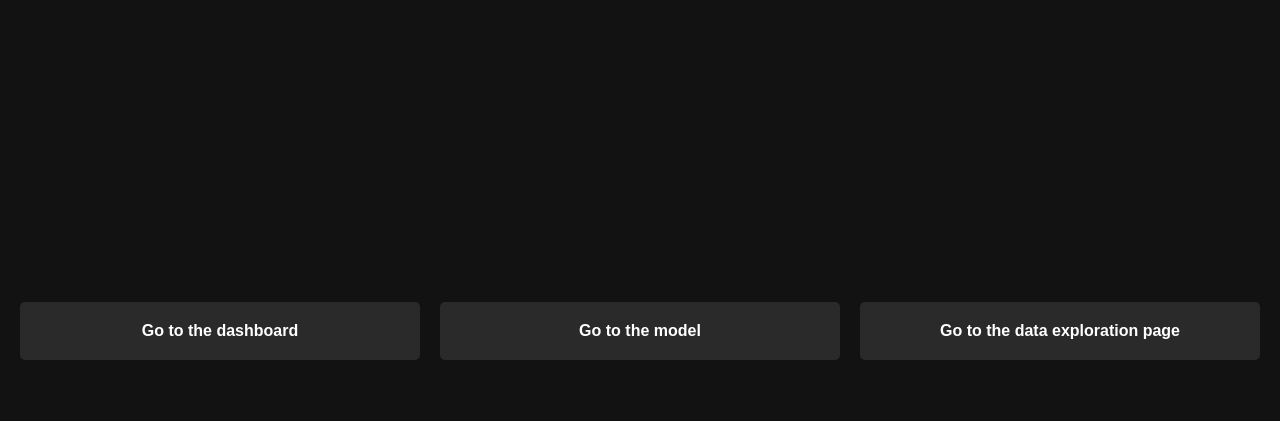
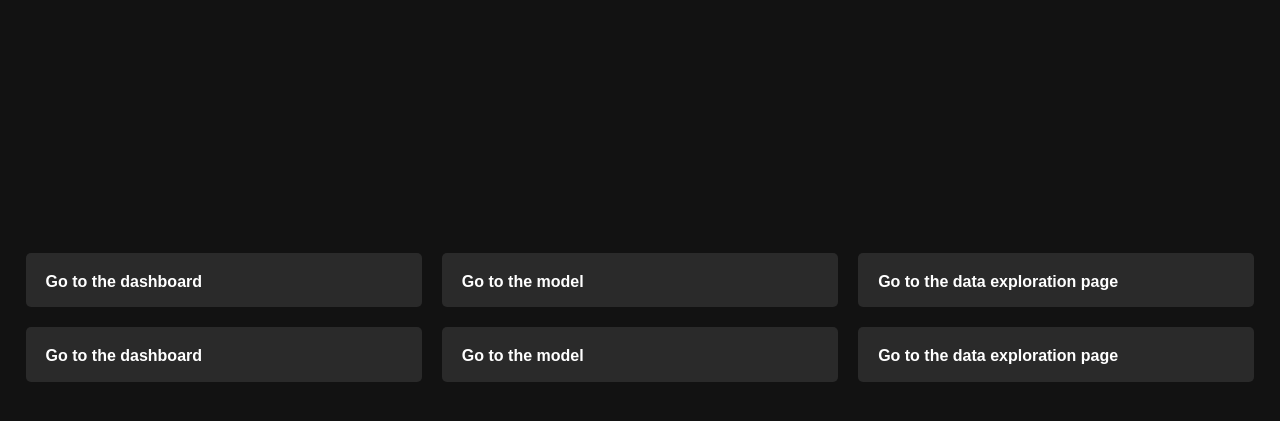
Before and after one commit to leonluong1/spotify-data-analysis, a website: page views/index.html in a window 1280 px wide. Shown: the part 89-510 px from the top of the page. Drawn offline with Linux system fonts and the light colour scheme; a web font is replaced by a local one.

Commit message:
buttons look better in a grid

```diff
--- a/static/css/style.css
+++ b/static/css/style.css
@@ -1,40 +1,46 @@
 body {
-    background-color: #121212; /* Dark grey color */
+  background-color: #121212;
   color: white;
   margin: 0;
-    font-family: Gotham, Arial, sans-serif; /* Change font family to Gotham */
-    font-weight: 600; /* Apply font weight 600 */
+  font-family: Gotham, Arial, sans-serif;
+  font-weight: 600;
 }
 
 .app-container {
-    display: grid;
-    grid-template-columns: repeat(auto-fill, minmax(calc(33.33% - 20px), 1fr));
-    gap: 20px;
+  display: flex;
+  flex-direction: column;
   align-items: center;
   justify-content: center;
   height: 100vh;
-    margin: 20px;
+}
+
+.inner-container {
+  display: grid;
+  grid-template-columns: repeat(3, 1fr);
+  grid-auto-rows: 40%; /* Each row is 25% of the .app-container's height */
+  gap: 20px;
+  width: 96%; /* Full width */
+  margin-top: 20px;
 }
 
 .app-container a {
-    display: block;
+  display: flex;
   padding: 20px;
   text-align: center;
-    background-color: #2a2a2a; /* Lighter grey color */
+  background-color: #2a2a2a;
   color: white;
   text-decoration: none;
   border: none;
   border-radius: 5px;
-    transition: background-color 0.3s; /* Add transition */
+  transition: background-color 0.3s;
 }
 
 .app-container a:hover {
-    background-color: #3a3a3a; /* Slightly lighter grey color on hover */
-    color: white; /* Ensure text color remains white */
+  background-color: #3a3a3a;
 }
 
 .title {
-    position: fixed;
+  position: absolute;
   top: 10px;
   right: 10px;
   color: #1db954; /* Spotify green color */
--- a/views/index.html
+++ b/views/index.html
@@ -10,9 +10,14 @@
 
 <body>
     <div class="app-container">
-        <h1 class="title">Spotify App</h1>
+      <h1 class="title">Spotify App</h1>
+      <div class="inner-container">
         <a href="/dashboard">Go to the dashboard</a>
         <a href="/model">Go to the model</a>
         <a href="/exploration">Go to the data exploration page</a>
+        <a href="/dashboard">Go to the dashboard</a>
+        <a href="/model">Go to the model</a>
+        <a href="/exploration">Go to the data exploration page</a>
+      </div>
     </div>
-</body>
+  </body>
```
Lines whose indentation alone changed are shown as unchanged.
